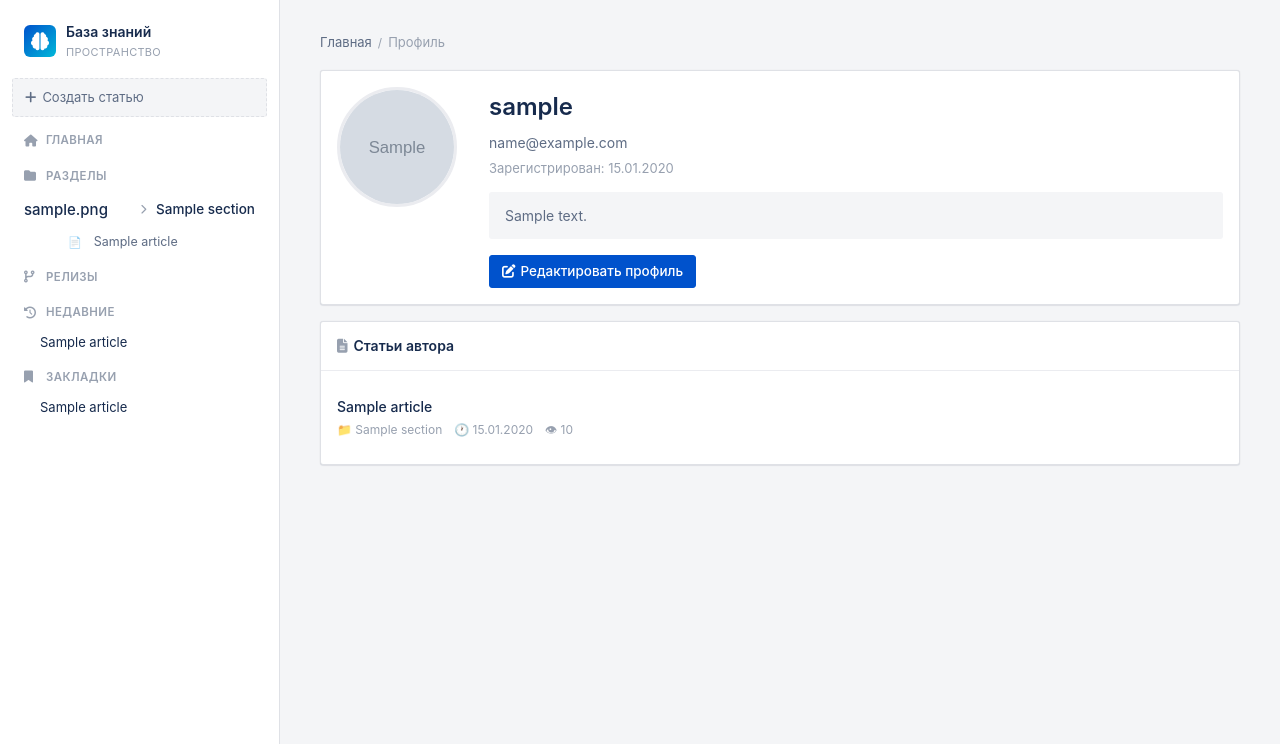
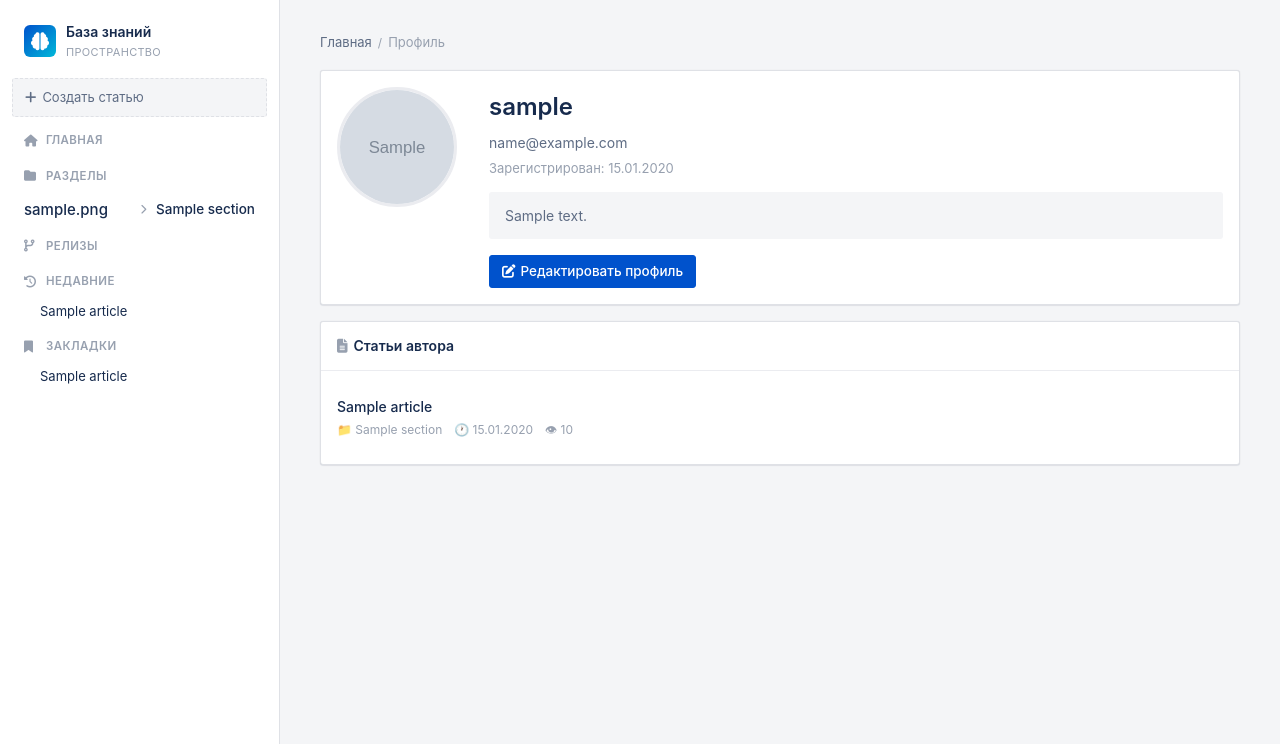
Before and after one commit to anarex8332/ubbles-kb, a Django app: page /accounts/profile/ in a window 1280 px wide. Shown: the part 56-800 px from the top of the page. Run offline with Django 4.2, Linux system fonts and the light colour scheme; a user stored in the database is signed in; tables that the repository leaves empty hold one stand-in row (values such as "Sample post"); grey boxes marked "Sample" are stand-in pictures; data that the repository does not hold is empty.

Commit message:
All sections collapsed by default

```diff
--- a/rubbles-kb/static/css/style.css
+++ b/rubbles-kb/static/css/style.css
@@ -254,9 +254,9 @@ a:hover { color: var(--primary-hover); }
 .nav-link--expanded .nav-chevron { transform: rotate(0deg); }
 .nav-link--section:not(.nav-link--expanded) .nav-chevron { transform: rotate(-90deg); }
 
-/* Collapsible children */
-.nav-children--collapsed { display: none; }
-.nav-children { display: block; }
+/* Collapsible children - always collapsed by default */
+.nav-children { display: none; }
+.nav-children--expanded { display: block; }
 .nav-list-item { margin-bottom: 2px; }
 .nav-icon { width: 20px; text-align: center; font-size: 15px; flex-shrink: 0; }
 .nav-empty { color: var(--text-muted); font-size: 13px; padding: 4px 12px 4px 28px; }
--- a/rubbles-kb/templates/base.html
+++ b/rubbles-kb/templates/base.html
@@ -83,13 +83,13 @@
                     <ul class="nav-list">
                         {% for section in nav_sections %}
                             <li class="nav-list-item">
-                                <a href="{% url 'knowledge:section_detail' section.slug %}" class="nav-link nav-link--section {% if section.slug == current_section_slug %}nav-link--expanded{% endif %}"
+                                <a href="{% url 'knowledge:section_detail' section.slug %}" class="nav-link nav-link--section"
                                    data-slug="{{ section.slug }}" title="Раздел: {{ section.name }}">
                                     <span class="nav-icon">{{ section.icon|default:'📁' }}</span>
                                     <span class="nav-chevron"><i class="fas fa-chevron-down"></i></span>
                                     {{ section.name }}
                                 </a>
-                                <div class="nav-children {% if section.slug != current_section_slug %}nav-children--collapsed{% endif %}">
+                                <div class="nav-children">
                                     {% if section.children.active %}
                                         {% for child in section.children.all %}
                                             {% if child.is_active %}
```
